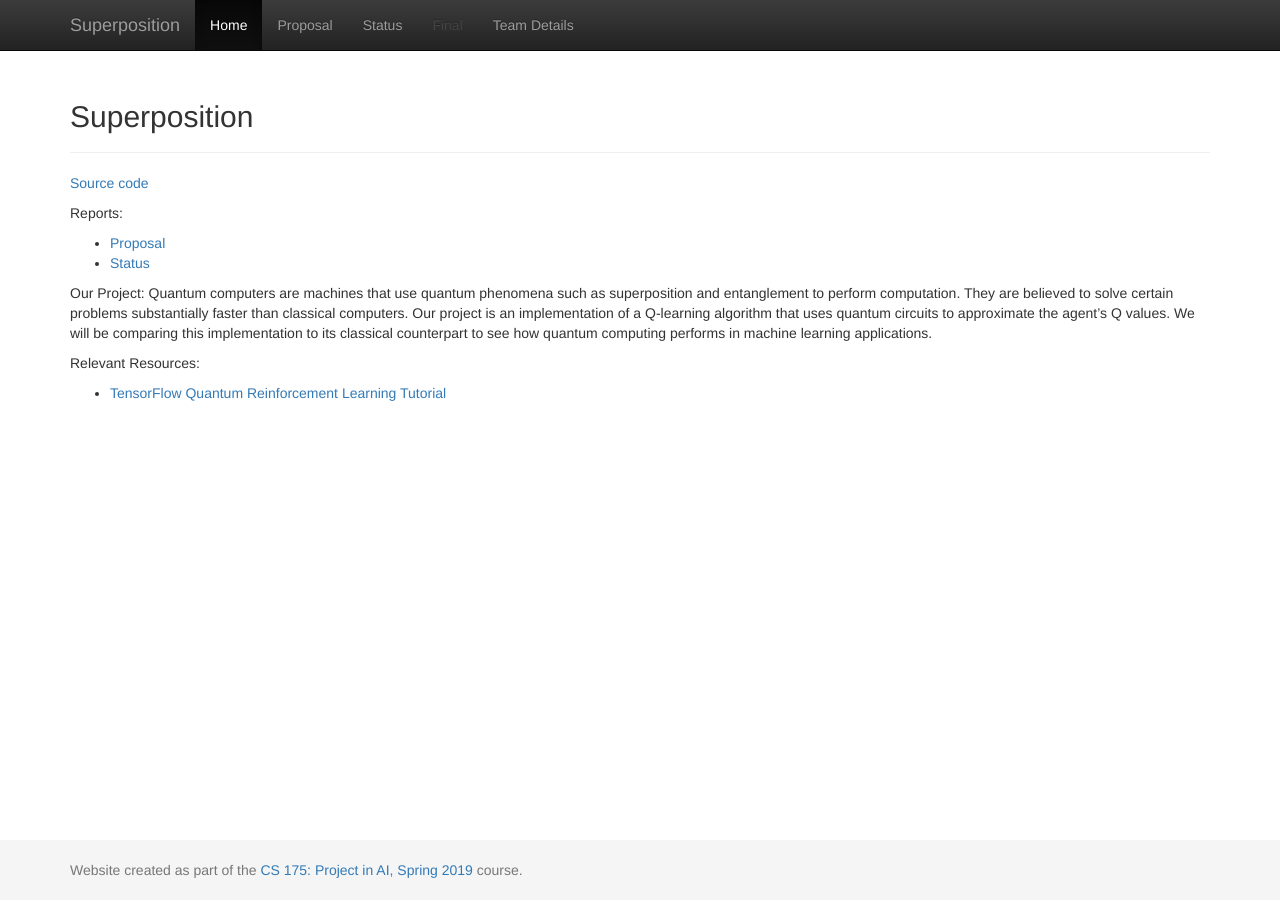
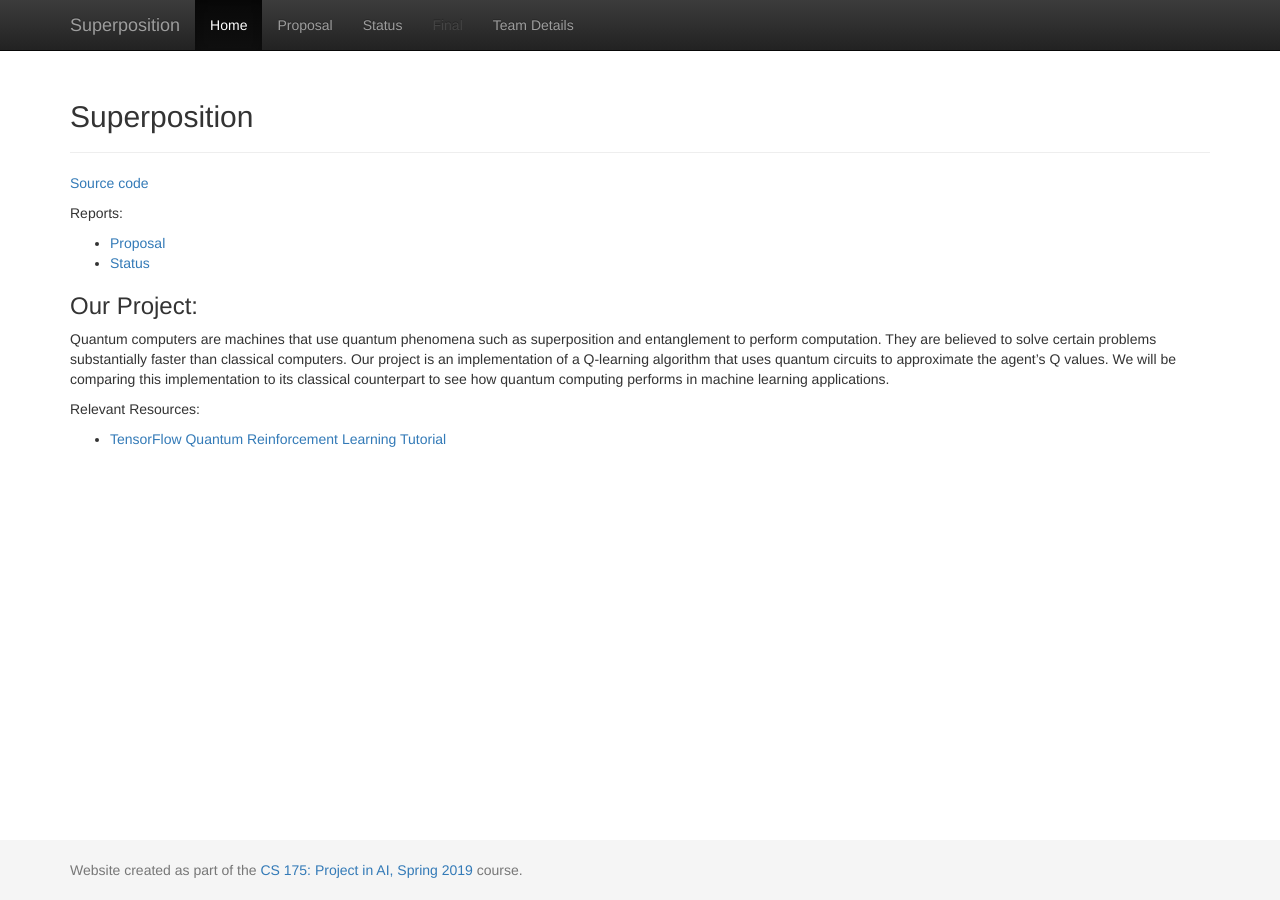
Before and after one commit to fvelasquez12/Superposition, a Jekyll site: the page built from docs/index.md, in a window 1280 px wide. Built offline with Jekyll 4.4.1, drawn with Linux system fonts in a browser that asks for light colours.

```diff
--- a/docs/index.md
+++ b/docs/index.md
@@ -10,7 +10,7 @@ Reports:
 - [Proposal](https://fvelasquez12.github.io/Superposition/proposal.html)
 - [Status](https://fvelasquez12.github.io/Superposition/status.html)
 
-Our Project:
+### Our Project:
 Quantum computers are machines that use quantum phenomena such as superposition and entanglement to perform computation. They are believed to solve certain problems substantially faster than classical computers. Our project is an implementation of a Q-learning algorithm that uses quantum circuits to approximate the agent's Q values. We will be comparing this implementation to its classical counterpart to see how quantum computing performs in machine learning applications.
 
 
```
